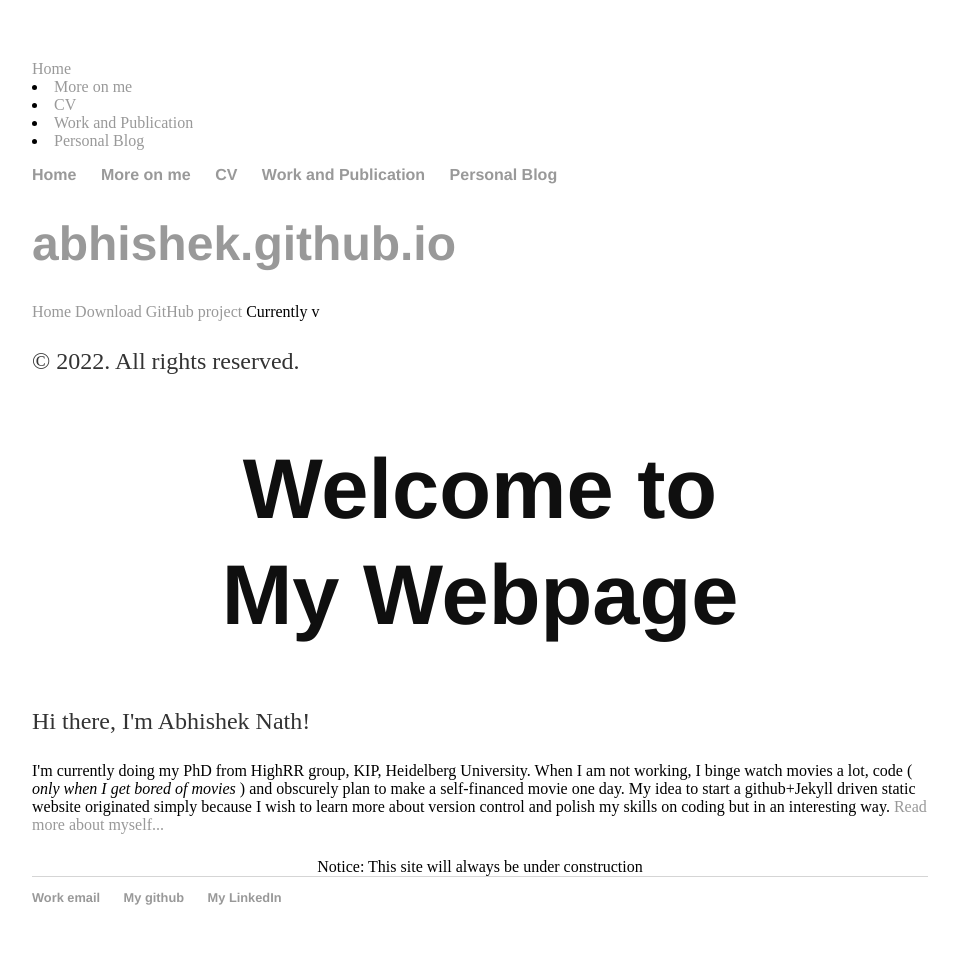
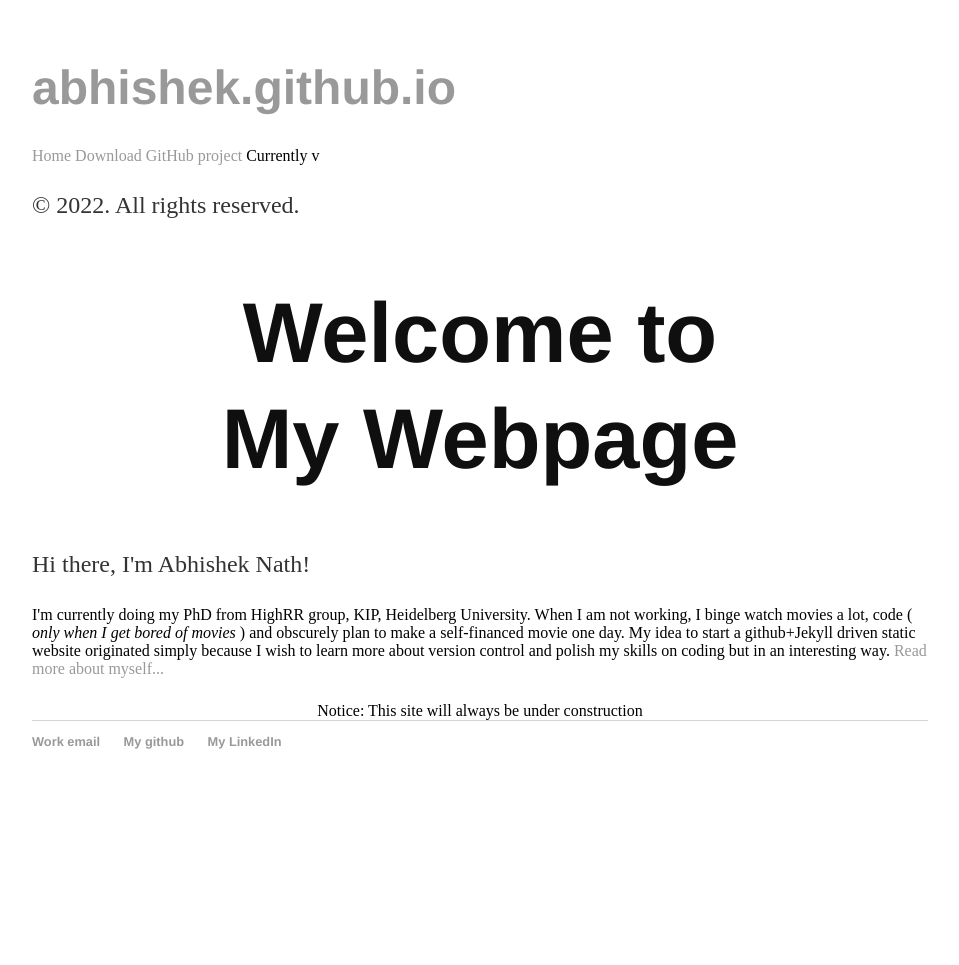
Before and after one commit to an15ms157/abhishek.github.io, a Jekyll site: the page built from index.html, in a window 1280 px wide. Shown: the whole page, without its empty margins (160-1119 px from the left). Built offline with Jekyll 4.4.1, drawn with Linux system fonts in a browser that asks for light colours; after the commit the page ends 900 px from its top, so only the background shows below that.

Commit message:
Update default.html

```diff
--- a/_layouts/default.html
+++ b/_layouts/default.html
@@ -6,26 +6,9 @@
 			<link rel="stylesheet" type="text/css" href="/css/main.css">
 		</head>
 		<body>
-			 <!-- The sidebar -->
-		<div class="sidebar">
-  		  <a href="/">Home</a></li>
-		  <li><a href="/about">More on me</a></li>
-		  <li><a href="/cv">CV</a></li>
-	  	  <li><a href="/work">Work and Publication</a></li>
-		  <li><a href="/blog">Personal Blog</a></li>
-		</div>
+			{% include sidebar.html %}
+			<div class="container">
 
-			<nav>
-	    		<ul>
-	        		<li><a href="/">Home</a></li>
-	        		<li><a href="/about">More on me</a></li>
-	        		<li><a href="/cv">CV</a></li>
-		        	<li><a href="/work">Work and Publication</a></li>
-	        		<li><a href="/blog">Personal Blog</a></li>
-	    		</ul>
-			</nav>
-			<div class="container">
-			{% include sidebar.html %}
 
 			{{ content }}
 
```
